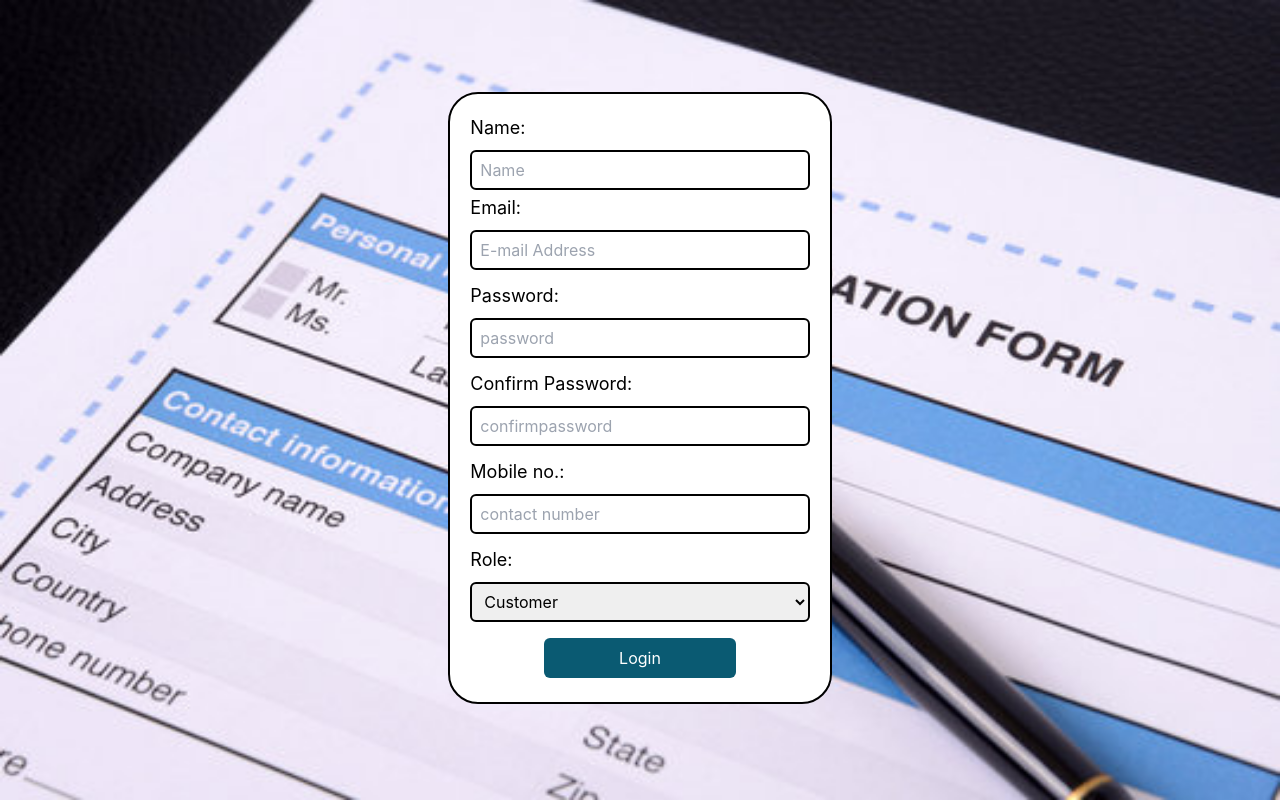
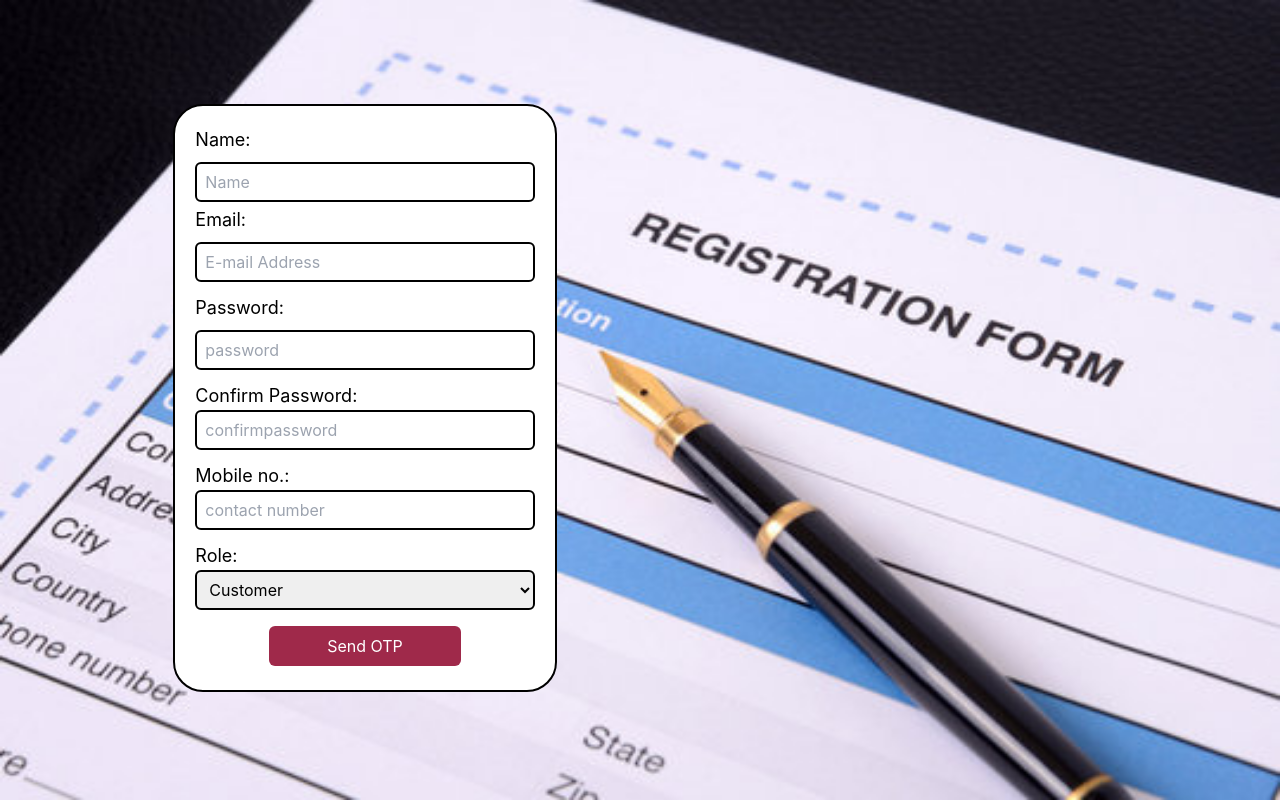
Before and after one commit to ShauryaShah11/MarketPlace, a React (Create React App) app in the folder frontend/: page /Register in a window 1280 px wide. Built offline with nearby package versions, Linux system fonts and the light colour scheme.

Commit message:
regisyter

```diff
--- a/frontend/src/App.js
+++ b/frontend/src/App.js
@@ -4,6 +4,7 @@ import './App.css';
 import Login from './Login';
 import Home from './Pages/Home/Home';
 import Register from './Register'
+import ProductDetail from './Pages/ProductDetails/ProductDetail';
 
 function App() {
   return (
@@ -16,6 +17,7 @@ function App() {
 
         <Route path='/login' element={<Login/>}></Route>
         <Route path='/Register' element={<Register/>}></Route>
+        <Route path='/ProductDetails' element={<ProductDetail/>}></Route>
 
 
 
--- a/frontend/src/pages/ProductDetail.jsx
+++ b/frontend/src/Pages/ProductDetails/ProductDetail.jsx
@@ -4,7 +4,7 @@ import 'swiper/css';
 import 'swiper/swiper-bundle.css';
 import { Navigation, Pagination, Scrollbar, A11y, Autoplay } from 'swiper/modules';
 import { IoShareSocialOutline } from "react-icons/io5";
-import frame from '../assets/frame.png'
+// import frame from '../assets/frame.png'
 function ProductDetail() {
     const bigImageRef = useRef(null);
     const [swiperHeight, setSwiperHeight] = useState(0);
--- a/frontend/src/Register.jsx
+++ b/frontend/src/Register.jsx
@@ -1,7 +1,7 @@
 import { SiFraunhofergesellschaft } from "react-icons/si";
 import { FaGoogle } from "react-icons/fa";
 import { useState } from "react";
-import Register from "./Assets/picture/register.jpg"
+import Register from "./Assets/picture/register.jpg";
 
 export default function Login() {
     const [name, setname] = useState('');
@@ -9,7 +9,9 @@ export default function Login() {
     const [email, setEmail] = useState("");
     const [password, setPassword] = useState("");
     const [confirmpass, setConfirmPassword] = useState("");
-    const [role, setRole] = useState("Customer"); // Default role set to Customer
+    const [role, setRole] = useState("Customer");
+    const [showOTPField, setShowOTPField] = useState(false); // State to control OTP field visibility
+    const [otp, setOTP] = useState(""); // State to store OTP value
 
     const handleKeyPress = (e) => {
         if (e.key === "Enter") {
@@ -30,18 +32,26 @@ export default function Login() {
         setRole(e.target.value);
     };
 
-    const handleotp =() => {
-        // Your logic for handling OTP
+    const handleSendOTP = () => {
+        // You can implement OTP sending logic here
+        console.log("entered otp")
+        setShowOTPField(true); // Show OTP field when OTP is sent
+    };
+
+    const handleRegister = () => {
+        // You can implement registration logic here
+        // For demo purposes, let's assume registration is successful
+        alert("Registration Successful!");
     };
 
     return (
-        <div className="font-sans h-screen antialiased flex justify-center items-center bg-slate-2000" style={{border:"1px solid black"}}>
+        <div className="font-sans h-screen antialiased flex justify-center items-center bg-slate-2000" style={{ border: "1px solid black" }}>
             <div className="flex flex-col justify-center items-center w-full lg:w-1/2 p-8 h-full relative">
                 <div className="rounded-lg mb-2 text-6xl absolute top-0 left-0 ml-8 mt-8">
                     <SiFraunhofergesellschaft />
                 </div>
                 <h1 className="text-center text-primary text-4xl mb-12 mt-2" >Login</h1>
-                <form className="w-8/12 " style={{border:"2px solid black", backgroundColor: "white", padding: "20px", zIndex: 1,borderRadius:"30px",marginBottom:"100px",marginRight:"5    00px"}}> {/* Added background color and positioning */}
+                <form className="w-8/12 " style={{ border: "2px solid black", backgroundColor: "white", padding: "20px", zIndex: 1, borderRadius: "30px", marginBottom: "100px", marginRight: "550px" }}> {/* Added background color and positioning */}
                     <div className="mb-1">
                         <label className="text-lg" htmlFor="name">
                             Name:
@@ -49,7 +59,7 @@ export default function Login() {
                         <br />
                         <input
                             className="h-10 mt-2 rounded-md border-r-2 pl-2 w-full"
-                            style={{border:"2px solid black"}}
+                            style={{ border: "2px solid black" }}
                             type="text"
                             name="name"
                             id="name"
@@ -65,7 +75,7 @@ export default function Login() {
                         <br />
                         <input
                             className="h-10 mt-2 rounded-md border-r-2 pl-2 w-full mb-2"
-                            style={{border:"2px solid black"}}
+                            style={{ border: "2px solid black" }}
                             type="text"
                             name="email"
                             id="email"
@@ -81,7 +91,7 @@ export default function Login() {
                         <br />
                         <input
                             className="h-10 mt-2 rounded-md border-r-2 pl-2 w-full mb-2"
-                            style={{border:"2px solid black"}}
+                            style={{ border: "2px solid black" }}
                             type="password"
                             name="password"
                             id="password"
@@ -96,12 +106,12 @@ export default function Login() {
                         </label>
                         <br />
                         <input
-                            className="h-10 mt-2 rounded-md border-r-2 pl-2 w-full mb-2"
+                            className="h-10 mt-0 rounded-md border-r-2 pl-2 w-full mb-2"
                             type="cpassword"
                             name="cpassword"
                             id="cpassword"
                             placeholder="confirmpassword"
-                            style={{border:"2px solid black"}}
+                            style={{ border: "2px solid black" }}
                             value={confirmpass}
                             onChange={(ev) => setConfirmPassword(ev.target.value)}
                         />
@@ -112,13 +122,13 @@ export default function Login() {
                         </label>
                         <br />
                         <input
-                            className="h-10 mt-2 rounded-md border-r-2 pl-2 w-full mb-3"
+                            className="h-10 mt-0 rounded-md border-r-2 pl-2 w-full mb-3"
                             type="text"
                             id="mobile"
                             name="mobile"
                             placeholder="contact number"
                             value={mobile}
-                            style={{border:"2px solid black"}}
+                            style={{ border: "2px solid black" }}
                             onChange={(ev) => setmobile(ev.target.value)}
                         />
                     </div>
@@ -128,24 +138,44 @@ export default function Login() {
                         </label>
                         <br />
                         <select
-                            className="h-10 mt-2 rounded-md border-r-2 pl-2 w-full mb-2"
+                            className="h-10 mt-0 rounded-md border-r-2 pl-2 w-full mb-2"
                             name="role"
                             id="role"
                             value={role}
                             onChange={handleRoleChange}
-                            style={{border:"2px solid black"}}
+                            style={{ border: "2px solid black" }}
                         >
                             <option value="Customer">Customer</option>
                             <option value="Admin">Admin</option>
                         </select>
                     </div>
+                    {showOTPField ? (
+                        <div className="mb-1">
+                            <label className="text-lg" htmlFor="otp">
+                                Enter OTP:
+                            </label>
+                            <br />
+                            <input
+                                className="h-10 mt-0 rounded-md border-r-2 pl-2 w-full mb-2"
+                                type="text"
+                                id="otp"
+                                name="otp"
+                                placeholder="Enter OTP"
+                                value={otp}
+                                style={{ border: "2px solid black" }}
+                                onChange={(ev) => setOTP(ev.target.value)}
+                            />
+                        </div>
+                    ) : (
+                       <></>
+                    )}
                     <div className="flex justify-center">
                         <button
-                            onClick={handleotp}
+                            onClick={showOTPField ? handleRegister : handleSendOTP}
                             type="button"
-                            className="flex items-center gap-2 justify-center mt-1 mb-1 bg-blue-500 text-white py-2 w-48 rounded-md hover:bg-blue-600 focus:outline-none focus:bg-blue-600"
+                            className="flex items-center gap-2 justify-center mt-1 mb-1 bg-pink-500 text-white py-2 w-48 rounded-md hover:bg-blue-600 focus:outline-none focus:bg-blue-600"
                         >
-                            Login
+                            {showOTPField ? "Register" : "Send OTP"}
                         </button>
                     </div>
                 </form>
@@ -153,7 +183,7 @@ export default function Login() {
             <div className="hidden lg:flex  absolute inset-0"> {/* Added positioning */}
                 <img
                     className="w-full h-full "
-                    style={{height:"100%" ,width:"100%"}}
+                    style={{ height: "100%", width: "100%" }}
                     src={Register}
                     alt="background"
                 />
```
Also changed, not shown: 1 other file (tests, documents, lock files or other folders).
